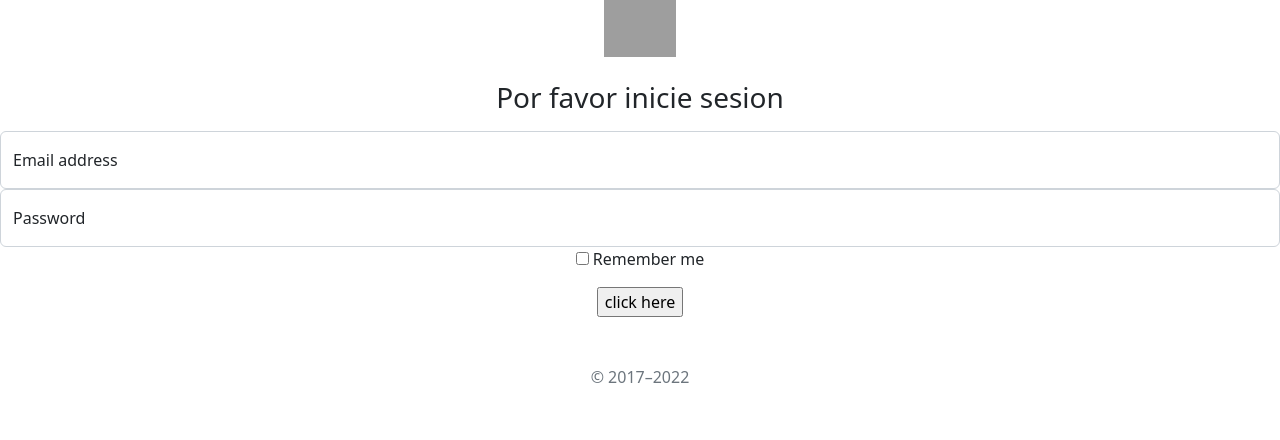
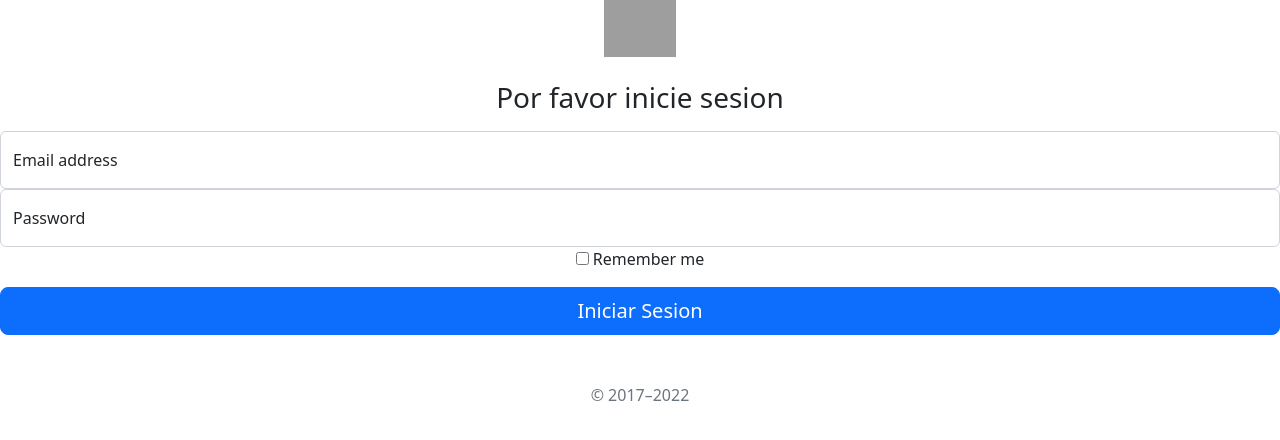
Before and after one commit to belliniedu/prode_info_katar2022, a Django app: page /login/ in a window 1280 px wide. Shown: the top 440 px of the page. Run offline with Django 4.2, Linux system fonts and the light colour scheme; some libraries are stand-ins or nearby versions; grey boxes are pictures that could not be loaded.

Commit message:
clase 22

```diff
--- a/prode/templates/login.html
+++ b/prode/templates/login.html
@@ -94,11 +94,7 @@
         <input type="checkbox" value="remember-me"> Remember me
       </label>
     </div>
-    <form>
-    <a href="/login">
-        <input type="button" value="click here">
-    </a>
-</form>
+    <button class="w-100 btn btn-lg btn-primary" type="submit">Iniciar Sesion</button>
     <p class="mt-5 mb-3 text-muted">&copy; 2017–2022</p>
   </form>
 </main>
```
